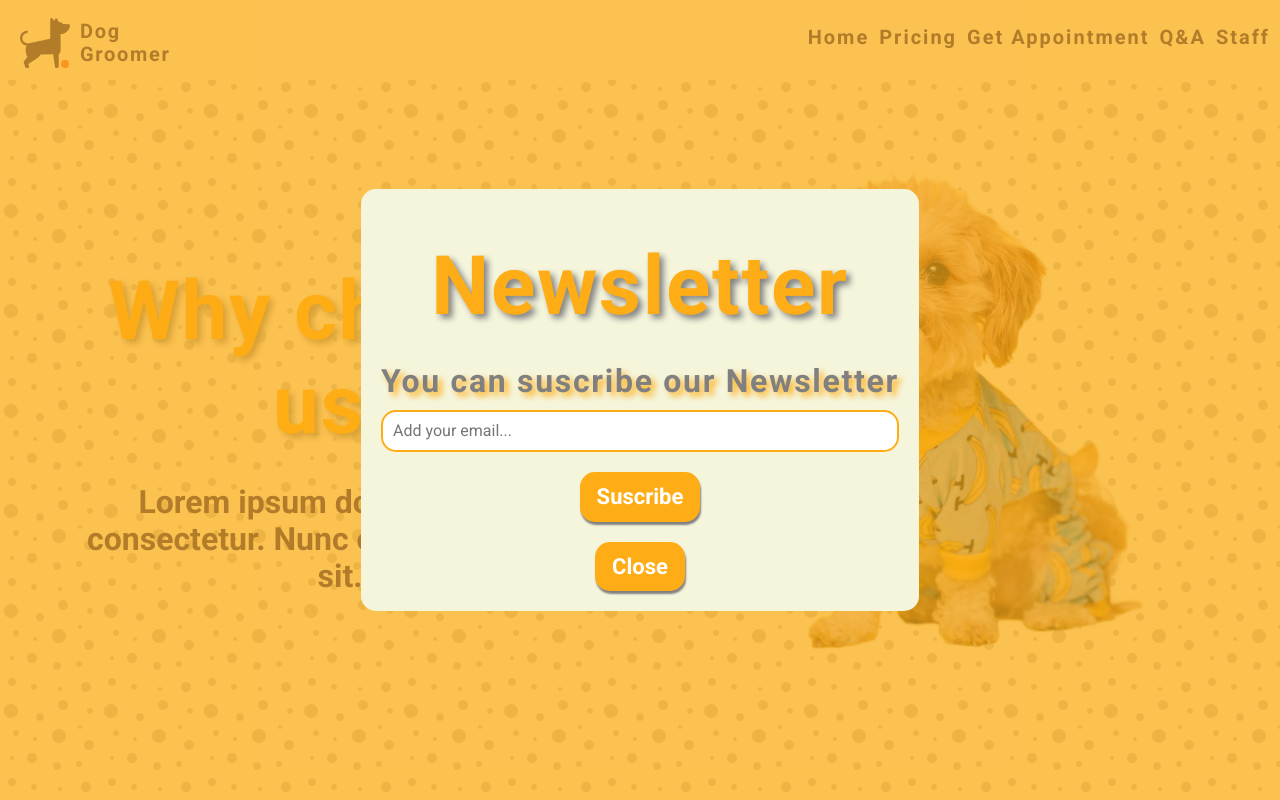
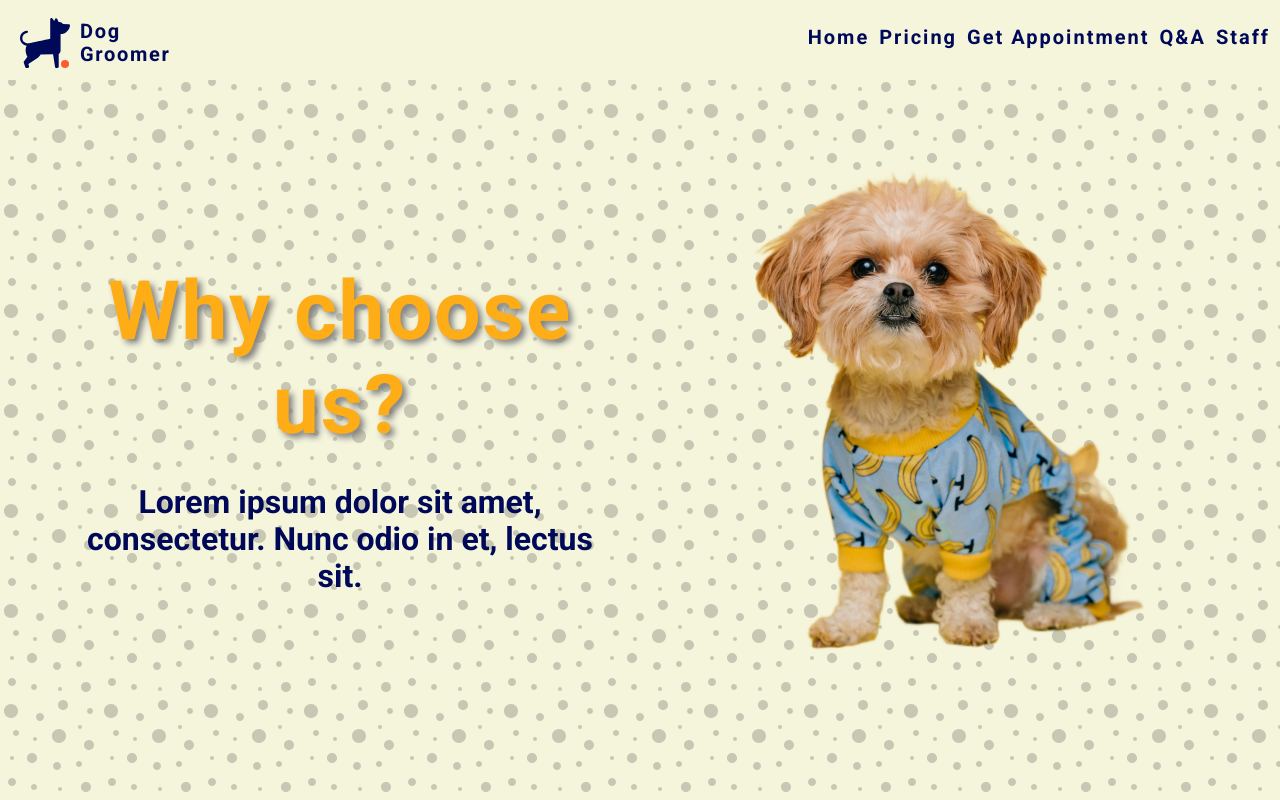
Before and after one commit to maxnatalia/dog-groomer, a React (Create React App) app: page / in a window 1280 px wide. Shown: the top 800 px of the page. Built offline with nearby package versions, Linux system fonts and the light colour scheme.

Commit message:
removed Newsletter from HomePage

```diff
--- a/src/features/HomePage/index.js
+++ b/src/features/HomePage/index.js
@@ -2,12 +2,10 @@ import Carousel from "./Carousel";
 import Content from "./Content";
 import AboutUs from "./AboutUs";
 import Testimonials from "./Testimonials";
-import Newsletter from "../../common/Newsletter";
 
 const HomePage = () => {
     return (
         <>
-            <Newsletter />
             <Carousel />
             <Content />
             <AboutUs />
```
